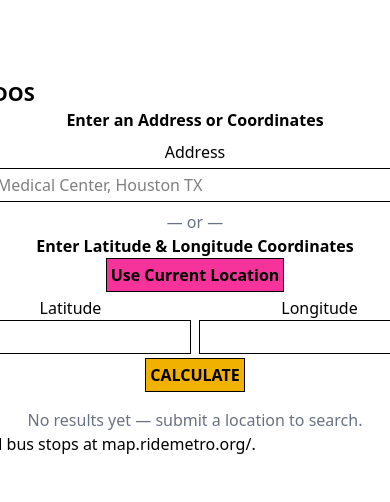
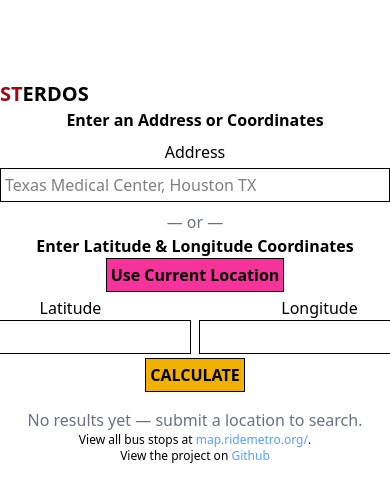
Before and after one commit to KaytchJam/sterdos, a Next.js app in the folder src/: page / in a window 390 px wide. Shown: the top 502 px of the page. Built offline with nearby package versions, Linux system fonts and the light colour scheme.

Commit message:
changing styling to better work on mobile

```diff
--- a/src/app/page.tsx
+++ b/src/app/page.tsx
@@ -103,7 +103,7 @@ export default function Page() {
 
     return (
         <section className="flex justify-center pt-20">
-            <div>
+            <div className="w-full max-w-md">
                 <h1 className="font-bold text-xl"> <span className="text-red-800">ST</span>ERDOS</h1>
                 <LocationForm lat={lat} long={long} loading={loading} onLatChange={setLat} onLongChange={setLong} address={address} onAddressChange={onAddressChange}
                     onSubmit={(e) => handleLocationSubmit(e, setError, setLoading, setResults, lat, long, address, addressCache.current, setLat, setLong)} onUseCurrentLocation={useCurrentLocation}/>
@@ -127,7 +127,8 @@ export default function Page() {
                     </p>
                 )}
 
-                <p>View all bus stops at <a href="https://map.ridemetro.org/">map.ridemetro.org/</a>.</p>
+                <p className="text-xs text-center">View all bus stops at <a href="https://map.ridemetro.org/" className="text-blue-400" target="_blank">map.ridemetro.org/</a>.</p>
+                <p className="text-xs text-center">View the project on <a target="_blank" href="https://github.com/KaytchJam/sterdos" className="text-blue-400">Github</a></p>
             </div>
         </section>
     );
```
